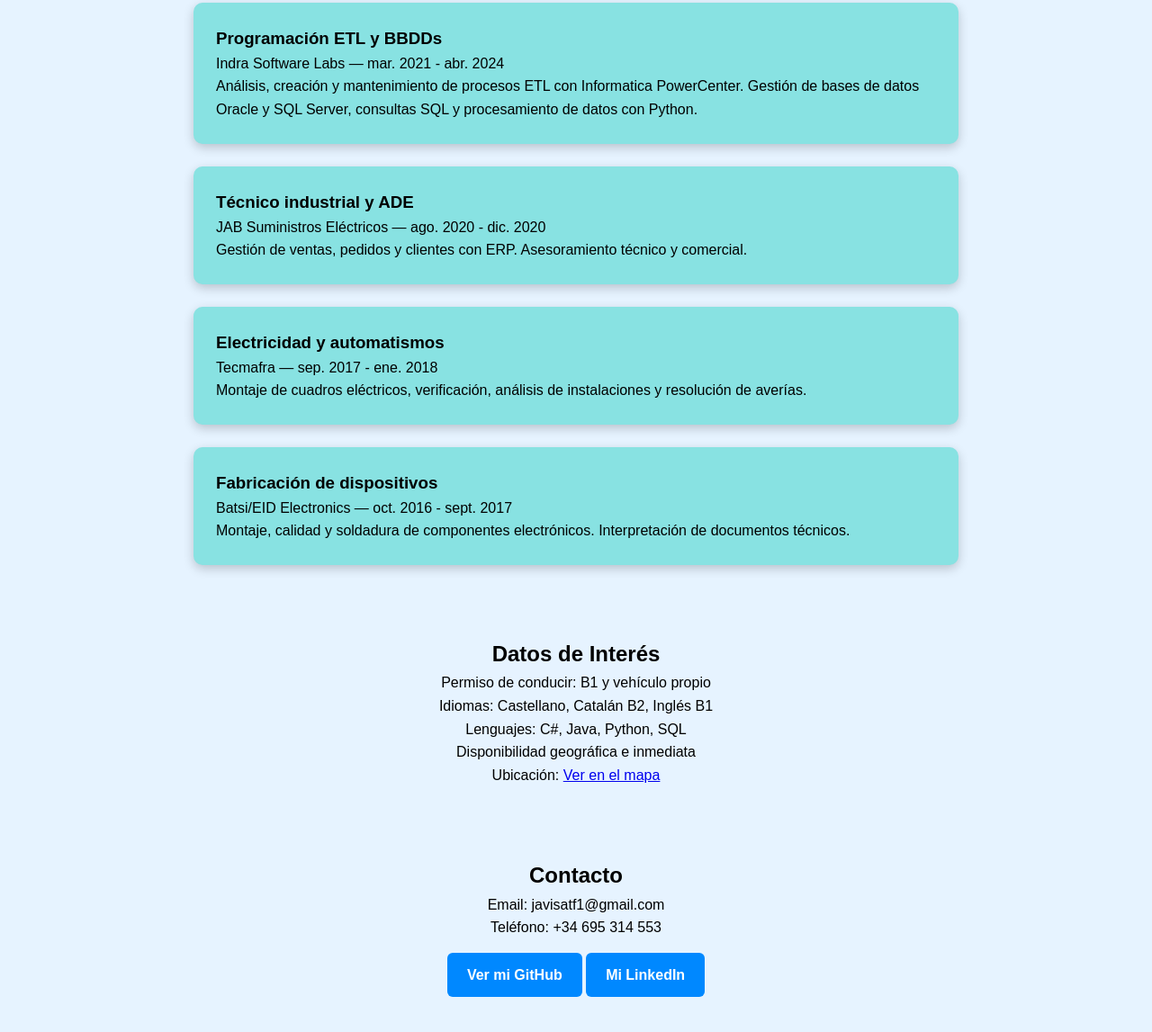
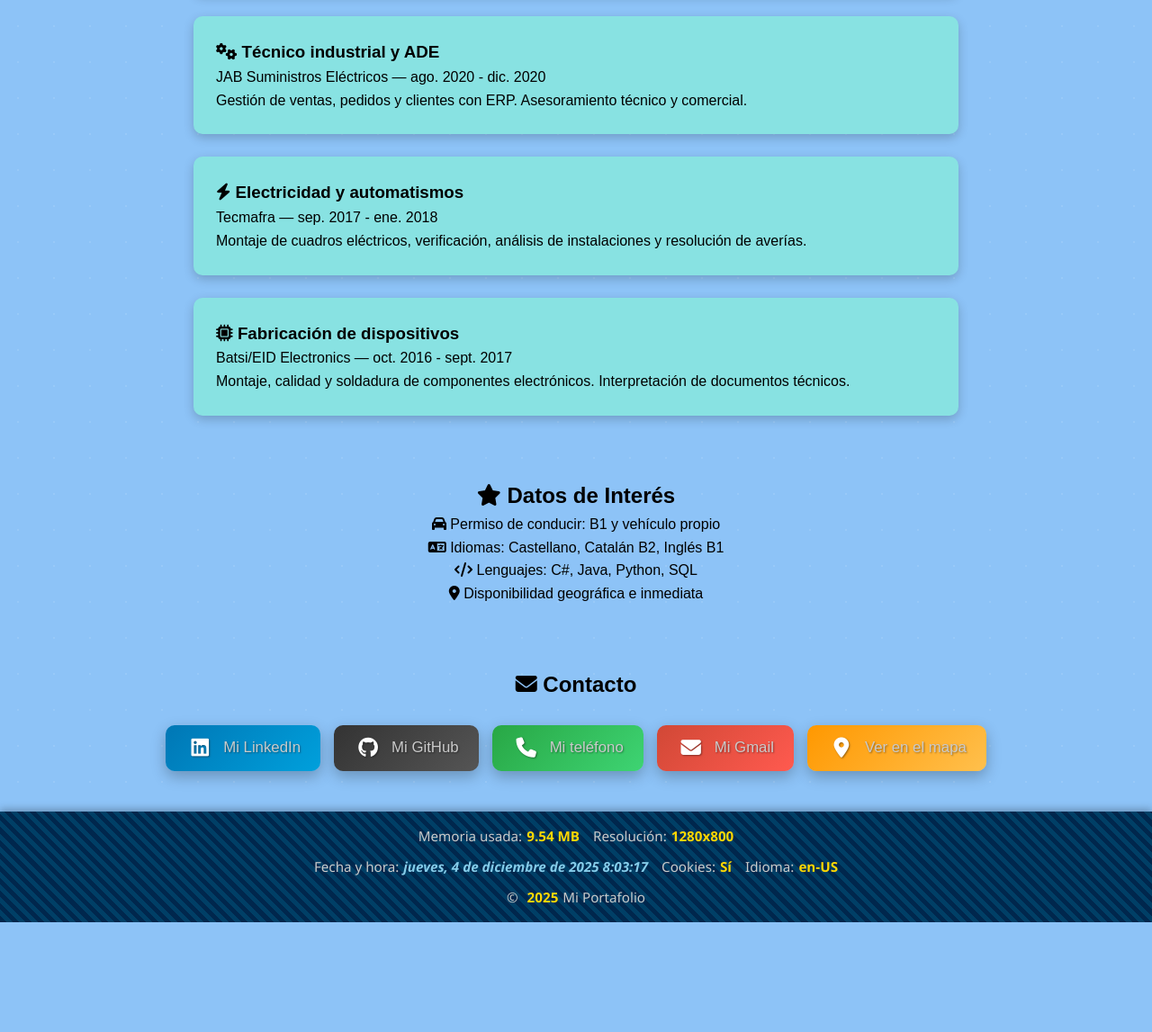
Before and after one commit to voidmain7/LandingPage, a plain HTML site: page index.html in a window 1280 px wide. Shown: the part 1431-2578 px from the top of the page at 90% size. After the commit the page ends 2456 px from the top, so only its background shows below. Drawn offline with Linux system fonts and the light colour scheme.

Commit message:
arreglado el estilo y mejorados algunos puntos

```diff
--- a/css/style.css
+++ b/css/style.css
@@ -7,17 +7,16 @@
   padding: 0;
 }
 
-/* ---------------------------------------------
-   Body
---------------------------------------------- */
-body {
-  font-family: Arial, sans-serif;
-  line-height: 1.6;
-  background-color: #e6f3ff; /* azul clarito agradable */
-  scroll-behavior: smooth;
+.page-container {
+  display: flex;
+  flex-direction: column;
+  min-height: 100vh; /* ocupa toda la altura de la ventana */
+}
 
-  padding-top: 100px; /* espacio para header fijo */
-  padding-bottom: 80px; /* espacio para footer fijo */
+main {
+  flex: 1; /* empuja el footer al final */
+  margin-top: 100px; /* espacio para header fijo */
+  padding: 20px;
 }
 
 /* ---------------------------------------------
@@ -27,25 +26,24 @@ header {
   position: fixed;
   top: 0;
   width: 100%;
-  background-color: #007acc; /* azul vibrante */
+  background-color: #1780c7;
   color: white;
-  padding: 15px 20px;
+  padding: 10px 15px;
   text-align: center;
   z-index: 1000;
   box-shadow: 0 3px 8px rgba(0, 0, 0, 0.25);
   transition: transform 0.3s ease;
 }
-
 header.hidden {
   transform: translateY(-100%);
+  opacity: 0;
 }
 
-/* Navbar horizontal */
 header nav {
   display: flex;
   justify-content: center;
   align-items: center;
-  gap: 15px; /* espacio entre enlaces */
+  gap: 15px;
   flex-wrap: nowrap;
 }
 
@@ -65,60 +63,134 @@ header nav a.active {
   background-color: #003f66;
   color: #ffd700;
 }
-
-header h1 {
-  margin-bottom: 8px;
+/* ---------------------------------------------
+   BODY
+--------------------------------------------- */
+body {
+  font-family: Arial, sans-serif;
+  line-height: 1.6;
+  scroll-behavior: smooth;
+  background-color: #8dc3f7;
+  background-image: radial-gradient(
+    circle,
+    rgba(255, 255, 255, 0.1) 1px,
+    transparent 1px
+  );
+  background-size: 40px 40px;
 }
 
-/* Responsive navbar: vertical en móvil */
-@media (max-width: 600px) {
-  header nav {
-    flex-direction: column;
-    gap: 8px;
+body.header-hidden {
+  transition: padding-top 0.3s ease;
+}
+/* ---------------------------------------------
+   FOOTER
+--------------------------------------------- */
+
+footer {
+  background: repeating-linear-gradient(
+    45deg,
+    #00274d,
+    #00274d 5px,
+    #003f66 5px,
+    #003f66 10px
+  );
+  color: #cacaca;
+  padding: 15px 20px;
+  text-align: center;
+  font-size: 0.95rem;
+  font-family: "Segoe UI", Tahoma, Geneva, Verdana, sans-serif;
+  box-shadow: 0 -3px 8px rgba(0, 0, 0, 0.25);
+}
+
+/* Contenedor flex */
+#footerContent {
+  display: flex;
+  flex-direction: column;
+  align-items: center;
+  gap: 10px;
+}
+
+/* Cada línea flex */
+#footerContent .linea1,
+#footerContent .linea2 {
+  display: flex;
+  flex-wrap: wrap;
+  justify-content: center;
+  gap: 15px;
+}
+
+/* Grupos internos */
+.group {
+  display: flex;
+  align-items: center;
+}
+
+/* Etiquetas */
+.label,
+.symbol,
+.text {
+  color: #cacaca;
+  font-weight: 500;
+}
+
+/* Valores dinámicos */
+.result {
+  color: #ffd700;
+  font-weight: bold;
+  margin-left: 5px;
+  transition: color 0.3s ease, transform 0.2s ease;
+}
+
+/* Animación para reloj */
+#clock {
+  color: #87ceeb;
+  font-style: italic;
+  animation: blink 1s infinite;
+}
+
+@keyframes blink {
+  0%,
+  50%,
+  100% {
+    opacity: 1;
   }
-
-  header nav a {
-    width: 100%;
-    text-align: center;
+  25%,
+  75% {
+    opacity: 0.5;
   }
 }
 
-/* ---------------------------------------------
-   FOOTER
---------------------------------------------- */
-footer {
-  position: fixed;
-  bottom: 0;
-  width: 100%;
-  background-color: #003f66; /* azul oscuro elegante */
-  color: rgb(202, 202, 202);
-  padding: 15px;
-  text-align: center;
-  z-index: 900;
-  box-shadow: 0 -3px 8px rgba(0, 0, 0, 0.25);
-  transition: transform 0.3s ease;
+/* Línea de copyright */
+.linea3 {
+  display: flex;
+  align-items: center;
+  gap: 5px;
 }
 
-footer.hidden {
-  transform: translateY(100%);
+/* Responsive */
+@media (max-width: 600px) {
+  #footerContent .linea1,
+  #footerContent .linea2 {
+    flex-direction: column;
+    gap: 10px;
+  }
 }
 
-/* ------------------------------------------
----------------------------------------------
-   SECCIONES
----------------------------------------------
+/* --------------------------------------------
+-----------------------------------------------
+   SECCIONES del body
+-----------------------------------------------
 --------------------------------------------- */
 section {
-  padding: 20px 20px;
+  padding: 25px 15px;
   text-align: center;
   max-width: 1000px;
   margin: 0 auto 20px auto;
-  scroll-margin-top: 120px; /* evita que el header tape el anchor */
-  padding: 30px 15px;
+  scroll-margin-top: 120px; /* evita que el header tape */
 }
 
 section:first-of-type {
-  padding-top: 45px;
+  padding-top: 110px;
 }
 
 /* ---------------------------------------------
@@ -126,6 +198,7 @@ section:first-of-type {
 --------------------------------------------- */
 .hero-section {
   margin-top: 20px;
+  margin-bottom: 15px;
 }
 
 .hero-content {
@@ -134,36 +207,38 @@ section:first-of-type {
   justify-content: center;
   gap: 20px;
   max-width: 1400px;
-  margin: 0 auto;
+  margin: 20 auto;
   padding: 40px 20px;
-  flex-wrap: wrap; /* permite que se apilen en móvil */
+  flex-wrap: wrap;
 }
 
-/* Columnas laterales */
 .hero-text {
-  flex: 2 1 300px; /* ocupan más espacio que la central */
-  font-size: clamp(1rem, 1vw + 0.5rem, 1.2rem); /* tamaño adaptativo */
+  flex: 2 1 300px;
   line-height: 1.5;
   text-align: justify;
-  padding: 0 15px;
 }
 
-/* Titulos de texto lateral */
+.hero-text p {
+  font-size: clamp(0.95rem, 1vw + 0.3rem, 1.1rem);
+  margin-bottom: 20px;
+  hyphens: auto;
+}
+
 .hero-text h2 {
   font-size: clamp(1.5rem, 2vw + 0.5rem, 2rem);
   margin-bottom: 15px;
   text-align: left;
 }
 
-/* Columna central: foto + pie de texto */
 .hero-photo {
-  flex: 1 1 200px; /* ocupa menos que laterales */
+  flex: 1 1 200px;
   display: flex;
-  flex-direction: column; /* pie de texto debajo de la imagen */
+  flex-direction: column;
   align-items: center;
   text-align: center;
-  justify-content: center; /* centra verticalmente */
-  height: 100%; /* opcional: asegurarse de ocupar altura del contenedor */
+  justify-content: center;
+  height: 100%;
+  margin: 0 40px; /* margen horizontal extra */
 }
 
 .hero-photo img {
@@ -180,9 +255,9 @@ section:first-of-type {
   margin: 0;
   font-size: 0.9rem;
   color: #555;
+  margin: 0 10px;
 }
 
-/* Responsivo: móviles */
 @media (max-width: 900px) {
   .hero-content {
     flex-direction: column;
@@ -211,8 +286,8 @@ section:first-of-type {
   flex-direction: row;
   justify-content: center;
   gap: 25px;
-  flex-wrap: nowrap; /* una sola fila */
-  margin-top: 25px;
+  flex-wrap: nowrap;
+  margin-top: 10px;
 }
 
 .Formacion-container .proyecto-card {
@@ -230,8 +305,6 @@ section:first-of-type {
   transform: translateY(-5px);
   box-shadow: 0 6px 18px rgba(0, 0, 0, 0.3);
 }
-
-/* Responsive: permite 2 filas */
 
 @media (max-width: 900px) {
   .Formacion-container {
@@ -268,26 +341,95 @@ section:first-of-type {
 }
 
 /* ---------------------------------------------
-   BOTONES
+   CONTACTO
 --------------------------------------------- */
-.button {
-  display: inline-block;
-  padding: 12px 22px;
-  margin-top: 15px;
-  background-color: #0088ff;
-  color: white;
-  text-decoration: none;
-  border-radius: 6px;
-  transition: background 0.3s;
-  font-weight: bold;
+.contact-buttons {
+  display: flex;
+  flex-wrap: wrap; /* permite que se apilen solo en pantallas pequeñas */
+  justify-content: center;
+  gap: 15px;
+  margin-top: 25px;
 }
 
-.button:hover {
-  background-color: #0068c4;
+.contact-btn {
+  display: flex;
+  align-items: center;
+  gap: 10px;
+  padding: 12px 22px;
+  border-radius: 10px;
+  font-weight: 700;
+  text-decoration: none;
+  color: white;
+  font-size: 1.05rem;
+  text-shadow: 1px 1px 2px rgba(0, 0, 0, 0.4);
+  transition: transform 0.3s, box-shadow 0.3s, background 0.3s, color 0.3s;
+  box-shadow: 0 6px 16px rgba(0, 0, 0, 0.25);
+
+  flex: 0 1 auto; /* importante: permite que crezcan lo justo y no ocupen toda la fila */
+  white-space: nowrap; /* evita que el texto se rompa en varias líneas */
 }
-/* ---------------------------------------------
-   MODAL
---------------------------------------------- */
+
+/* Iconos */
+.contact-btn .icon {
+  display: flex;
+  align-items: center;
+  justify-content: center;
+  font-size: 1.4rem;
+  width: 2rem;
+  text-align: center;
+}
+
+/* Gradientes */
+.contact-btn.linkedin {
+  background: linear-gradient(135deg, #0077b5, #00a0dc);
+}
+.contact-btn.github {
+  background: linear-gradient(135deg, #333, #555);
+}
+.contact-btn.phone {
+  background: linear-gradient(135deg, #28a745, #3ed473);
+}
+.contact-btn.email {
+  background: linear-gradient(135deg, #d14836, #ff5a4f);
+}
+.contact-btn.map {
+  background: linear-gradient(135deg, #ff9800, #ffc04d);
+}
+
+/* Hover */
+.contact-btn:hover {
+  transform: scale(1.08);
+  box-shadow: 0 10px 25px rgba(0, 0, 0, 0.35);
+  text-shadow: 1px 1px 3px rgba(0, 0, 0, 0.5);
+  animation: pulse 0.6s ease-out;
+}
+
+/* Pulse animation */
+@keyframes pulse {
+  0% {
+    transform: scale(1);
+  }
+  50% {
+    transform: scale(1.1);
+  }
+  100% {
+    transform: scale(1);
+  }
+}
+
+/* Responsive: en móvil, apilar verticalmente */
+@media (max-width: 600px) {
+  .contact-buttons {
+    flex-direction: column;
+    gap: 12px;
+  }
+
+  .contact-btn {
+    justify-content: center;
+    width: 100%;
+  }
+}
+
 #modal {
   display: none;
   position: fixed;
--- a/index.html
+++ b/index.html
@@ -12,6 +12,10 @@
       href="css/style.css"
     />
     <link
+      rel="stylesheet"
+      href="https://cdnjs.cloudflare.com/ajax/libs/font-awesome/6.5.2/css/all.min.css"
+    />
+    <link
       rel="icon"
       type="image/x-icon"
       href="images/a.ico"
@@ -20,7 +24,6 @@
 
   <body>
     <header>
-      <h1>Portafolio</h1>
       <nav>
         <a
           href="#Inicio"
@@ -33,17 +36,17 @@
         <a href="#Contacto">Contacto</a>
       </nav>
     </header>
-
     <section
       id="Inicio"
       class="hero-section"
     >
+      <div>
+        <h2>
+          <strong>Técnico Electrónico y Desarrollador Multiplataforma</strong>
+        </h2>
+      </div>
       <div class="hero-content">
         <div class="hero-text">
-          <p>
-            <strong>Técnico Electrónico y Desarrollador Multiplataforma</strong>
-          </p>
-
           <p>
             Hola, soy Javi. He creado este portafolio web como un proyecto de
             presentación, pensado para mostrar mi trabajo, exponer futuros
@@ -73,16 +76,14 @@
             potencial para imaginar y construir el futuro.”
           </p>
         </div>
-
         <div class="hero-text">
           <p>
             En el ámbito profesional, me inicié en desarrollo de electrónica y
             mantenimiento eléctrico, pero hace un tiempo cambié de rumbo hacia
             la programación, que es lo que más me apasiona. Mi objetivo es
-            llegar a ser fullstack, aunque actualmente estoy más centrado en
-            backend. A lo largo de mi carrera, he participado en proyectos que
-            combinan programación, análisis de datos y soporte técnico en
-            entornos industriales.
+            llegar a ser fullstack. A lo largo de mi carrera, he participado en
+            proyectos que combinan programación, análisis de datos y soporte
+            técnico en entornos industriales.
           </p>
           <p>
             Me considero una persona versátil y práctica, con facilidad para
@@ -94,37 +95,45 @@
         </div>
       </div>
     </section>
-
     <section id="Formacion">
-      <h2>Formación</h2>
+      <h2><i class="fas fa-book"></i> Formación</h2>
       <div class="Formacion-container">
         <div class="proyecto-card">
-          <h3>Grado Superior en Desarrollo de Aplicaciones Multiplataforma</h3>
+          <h3>
+            <i class="fas fa-graduation-cap"></i> Grado Superior en Desarrollo
+            de Aplicaciones Multiplataforma
+          </h3>
           <p>INS Caparrella, Lleida 2018 - 2020</p>
         </div>
 
         <div class="proyecto-card">
-          <h3>Grado Superior en Mantenimiento Electrónico</h3>
+          <h3>
+            <i class="fas fa-graduation-cap"></i> Grado Superior en
+            Mantenimiento Electrónico
+          </h3>
           <p>INS Caparrella, Lleida 2013 - 2015</p>
         </div>
-
         <div class="proyecto-card">
-          <h3>Grado Superior en Instalaciones Térmicas y Fluidos</h3>
+          <h3>
+            <i class="fas fa-graduation-cap"></i> Grado Superior en
+            Instalaciones Térmicas y Fluidos
+          </h3>
           <p>INS Guindavols, Lleida 2011 - 2013</p>
         </div>
-
         <div class="proyecto-card">
-          <h3>Bachillerato Científico y Tecnológico</h3>
+          <h3>
+            <i class="fas fa-graduation-cap"></i> Bachillerato Científico y
+            Tecnológico
+          </h3>
           <p>IES Bajo Cinca, Huesca 2009 - 2011</p>
         </div>
       </div>
     </section>
-
     <section id="Experiencia">
-      <h2>Experiencia</h2>
+      <h2><i class="fas fa-briefcase"></i> Experiencia</h2>
       <div class="Experiencia-container">
         <div class="proyecto-card">
-          <h3>Programación ETL y BBDDs</h3>
+          <h3><i class="fas fa-laptop-code"></i> Programación ETL y BBDDs</h3>
           <p>Indra Software Labs — mar. 2021 - abr. 2024</p>
           <p>
             Análisis, creación y mantenimiento de procesos ETL con Informatica
@@ -134,25 +143,23 @@
         </div>
 
         <div class="proyecto-card">
-          <h3>Técnico industrial y ADE</h3>
+          <h3><i class="fas fa-cogs"></i> Técnico industrial y ADE</h3>
           <p>JAB Suministros Eléctricos — ago. 2020 - dic. 2020</p>
           <p>
             Gestión de ventas, pedidos y clientes con ERP. Asesoramiento técnico
             y comercial.
           </p>
         </div>
-
         <div class="proyecto-card">
-          <h3>Electricidad y automatismos</h3>
+          <h3><i class="fas fa-bolt"></i> Electricidad y automatismos</h3>
           <p>Tecmafra — sep. 2017 - ene. 2018</p>
           <p>
             Montaje de cuadros eléctricos, verificación, análisis de
             instalaciones y resolución de averías.
           </p>
         </div>
-
         <div class="proyecto-card">
-          <h3>Fabricación de dispositivos</h3>
+          <h3><i class="fas fa-microchip"></i> Fabricación de dispositivos</h3>
           <p>Batsi/EID Electronics — oct. 2016 - sept. 2017</p>
           <p>
             Montaje, calidad y soldadura de componentes electrónicos.
@@ -161,25 +168,63 @@
         </div>
       </div>
     </section>
-
     <section id="DatosInteres">
-      <h2>Datos de Interés</h2>
-      <p>Permiso de conducir: B1 y vehículo propio</p>
-      <p>Idiomas: Castellano, Catalán B2, Inglés B1</p>
-      <p>Lenguajes: C#, Java, Python, SQL</p>
-      <p>Disponibilidad geográfica e inmediata</p>
-
-      <!-- Botón para abrir el mapa -->
+      <h2><i class="fas fa-star"></i> Datos de Interés</h2>
       <p>
-        Ubicación:
+        <i class="fas fa-car"></i> Permiso de conducir: B1 y vehículo propio
+      </p>
+      <p>
+        <i class="fas fa-language"></i> Idiomas: Castellano, Catalán B2, Inglés
+        B1
+      </p>
+      <p><i class="fas fa-code"></i> Lenguajes: C#, Java, Python, SQL</p>
+      <p>
+        <i class="fas fa-map-marker-alt"></i> Disponibilidad geográfica e
+        inmediata
+      </p>
+    </section>
+    <section id="Contacto">
+      <h2><i class="fas fa-envelope"></i> Contacto</h2>
+      <div class="contact-buttons">
+        <a
+          href="https://www.linkedin.com/in/javisat"
+          target="_blank"
+          class="contact-btn linkedin"
+        >
+          <span class="icon"><i class="fab fa-linkedin"></i></span>
+          <span class="text">Mi LinkedIn</span>
+        </a>
+        <a
+          href="https://github.com/voidmain7"
+          target="_blank"
+          class="contact-btn github"
+        >
+          <span class="icon"><i class="fab fa-github"></i></span>
+          <span class="text">Mi GitHub</span>
+        </a>
+        <a
+          href="tel:+34695314553"
+          class="contact-btn phone"
+        >
+          <span class="icon"><i class="fas fa-phone"></i></span>
+          <span class="text">Mi teléfono</span>
+        </a>
+        <a
+          href="mailto:javisatf1@gmail.com"
+          class="contact-btn email"
+        >
+          <span class="icon"><i class="fas fa-envelope"></i></span>
+          <span class="text">Mi Gmail</span>
+        </a>
         <a
           href="#"
           id="btnUbicacion"
-          >Ver en el mapa</a
+          class="contact-btn map"
         >
-      </p>
-
-      <!-- Modal del mapa -->
+          <span class="icon"><i class="fas fa-map-marker-alt"></i></span>
+          <span class="text">Ver en el mapa</span>
+        </a>
+      </div>
       <div id="modalOverlay"></div>
       <div id="modal">
         <iframe
@@ -188,37 +233,69 @@
           height="350"
           style="border: 0; border-radius: 12px"
           loading="lazy"
-        >
-        </iframe>
+        ></iframe>
         <br />
         <button id="cerrarModal">Cerrar</button>
       </div>
     </section>
-
-    <section id="Contacto">
-      <h2>Contacto</h2>
-      <p>Email: javisatf1@gmail.com</p>
-      <p>Teléfono: +34 695 314 553</p>
-
-      <a
-        href="https://github.com/voidmain7"
-        target="_blank"
-        class="button"
-        >Ver mi GitHub</a
-      >
-      <a
-        href="https://www.linkedin.com/in/javisat/"
-        target="_blank"
-        class="button"
-        >Mi LinkedIn</a
-      >
-    </section>
-
     <footer>
-      <p>&copy; 2025 Mi Portafolio</p>
+      <div id="footerContent">
+        <div class="linea1">
+          <div class="group">
+            <span class="label">Memoria usada:</span>
+            <span
+              id="memoria"
+              class="result"
+              >-- MB</span
+            >
+          </div>
+          <div class="group">
+            <span class="label">Resolución:</span>
+            <span
+              id="screen"
+              class="result"
+              >--</span
+            >
+          </div>
+        </div>
+        <div class="linea2">
+          <div class="group">
+            <span class="label">Fecha y hora:</span>
+            <span
+              id="clock"
+              class="result"
+              >--</span
+            >
+          </div>
+          <div class="group">
+            <span class="label">Cookies:</span>
+            <span
+              id="cookies"
+              class="result"
+              >--</span
+            >
+          </div>
+          <div class="group">
+            <span class="label">Idioma:</span>
+            <span
+              id="lang"
+              class="result"
+              >--</span
+            >
+          </div>
+        </div>
+        <div class="linea3">
+          <span class="symbol">&copy;</span>
+          <span
+            id="year"
+            class="result"
+          ></span>
+          <span class="text">Mi Portafolio</span>
+        </div>
+      </div>
     </footer>
-
     <script src="js/modalMap.js"></script>
-    <script src="js/navbarScroll.js"></script>
+    <script src="js/navBar.js"></script>
+    <script src="js/geekStats.js"></script>
   </body>
 </html>
--- /dev/null
+++ b/js/geekStats.js
@@ -0,0 +1,47 @@
+document.addEventListener("DOMContentLoaded", () => {
+  const yearEl = document.getElementById("year");
+  const clockEl = document.getElementById("clock");
+  const memEl = document.getElementById("memoria");
+  const screenEl = document.getElementById("screen");
+  const cookiesEl = document.getElementById("cookies");
+  const langEl = document.getElementById("lang");
+
+  if (yearEl) yearEl.textContent = new Date().getFullYear();
+
+  if (clockEl) {
+    function updateClock() {
+      const now = new Date();
+      const options = {
+        weekday: "long",
+        year: "numeric",
+        month: "long",
+        day: "numeric",
+      };
+      clockEl.textContent =
+        now.toLocaleDateString("es-ES", options) +
+        " " +
+        now.toLocaleTimeString("es-ES");
+    }
+    setInterval(updateClock, 1000);
+    updateClock();
+  }
+
+  if (memEl && performance && performance.memory) {
+    function updateMemory() {
+      const mem = (performance.memory.usedJSHeapSize / 1024 / 1024).toFixed(2);
+      memEl.textContent = `${mem} MB`;
+    }
+    setInterval(updateMemory, 2000);
+    updateMemory();
+  }
+
+  function updateScreen() {
+    screenEl.textContent = `${window.innerWidth}x${window.innerHeight}`;
+  }
+  updateScreen();
+  window.addEventListener("resize", updateScreen);
+
+  cookiesEl.textContent = navigator.cookieEnabled ? "Sí" : "No";
+
+  langEl.textContent = navigator.language;
+});
--- /dev/null
+++ b/js/navBar.js
@@ -0,0 +1,37 @@
+document.addEventListener("DOMContentLoaded", () => {
+  let lastScroll = 0;
+  let hideTimeout = null;
+
+  const header = document.querySelector("header");
+  const body = document.body;
+
+  const checkScroll = () => {
+    const currentScroll = window.pageYOffset;
+
+    if (currentScroll <= 0) {
+      header.classList.remove("hidden");
+      body.classList.remove("header-hidden");
+      if (hideTimeout) clearTimeout(hideTimeout);
+    } else if (currentScroll > lastScroll) {
+      header.classList.add("hidden");
+      body.classList.add("header-hidden");
+      if (hideTimeout) clearTimeout(hideTimeout);
+    } else {
+      header.classList.remove("hidden");
+      body.classList.remove("header-hidden");
+
+      if (hideTimeout) clearTimeout(hideTimeout);
+
+      hideTimeout = setTimeout(() => {
+        if (window.pageYOffset > 0) {
+          header.classList.add("hidden");
+          body.classList.add("header-hidden");
+        }
+      }, 2000);
+    }
+
+    lastScroll = currentScroll;
+  };
+
+  window.addEventListener("scroll", checkScroll);
+});
--- a/js/navbarScroll.js
+++ /dev/null
@@ -1,25 +0,0 @@
-let lastScroll = 0;
-
-window.addEventListener("scroll", () => {
-  const currentScroll = window.pageYOffset;
-  const header = document.querySelector("header");
-  const footer = document.querySelector("footer");
-
-  if (currentScroll <= 0) {
-    header.classList.remove("hidden");
-    footer.classList.remove("hidden");
-    return;
-  }
-
-  if (currentScroll > lastScroll) {
-    // Bajando → ocultar
-    header.classList.add("hidden");
-    footer.classList.add("hidden");
-  } else {
-    // Subiendo → mostrar
-    header.classList.remove("hidden");
-    footer.classList.remove("hidden");
-  }
-
-  lastScroll = currentScroll;
-});
```
Also changed, not shown: js/modalMap.js (+14 -7 lines).
